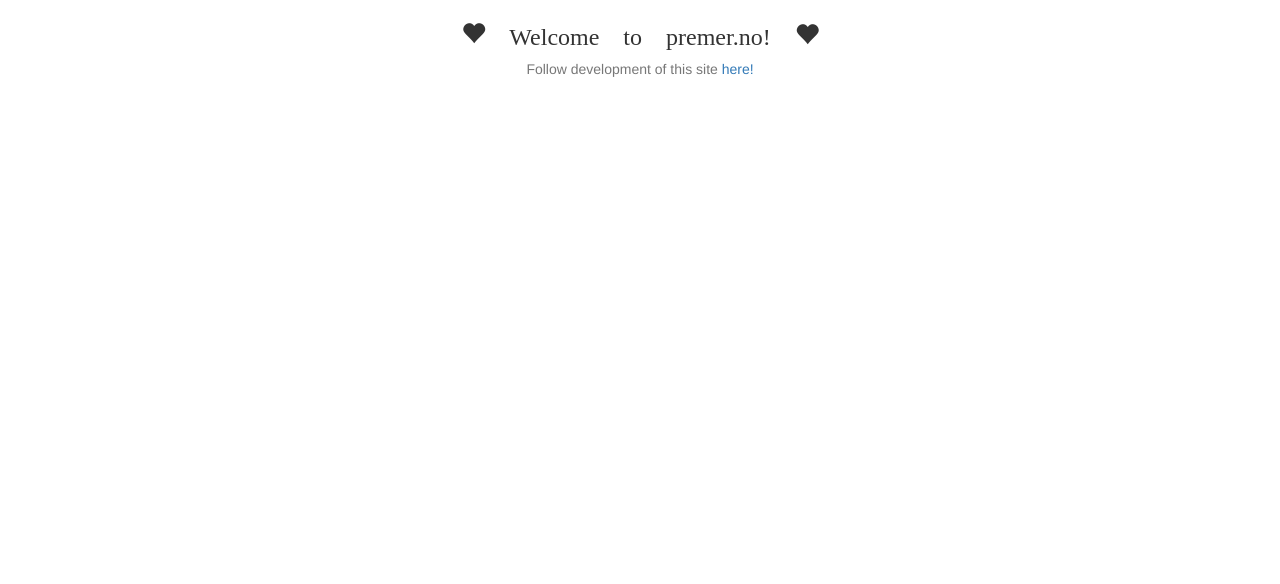
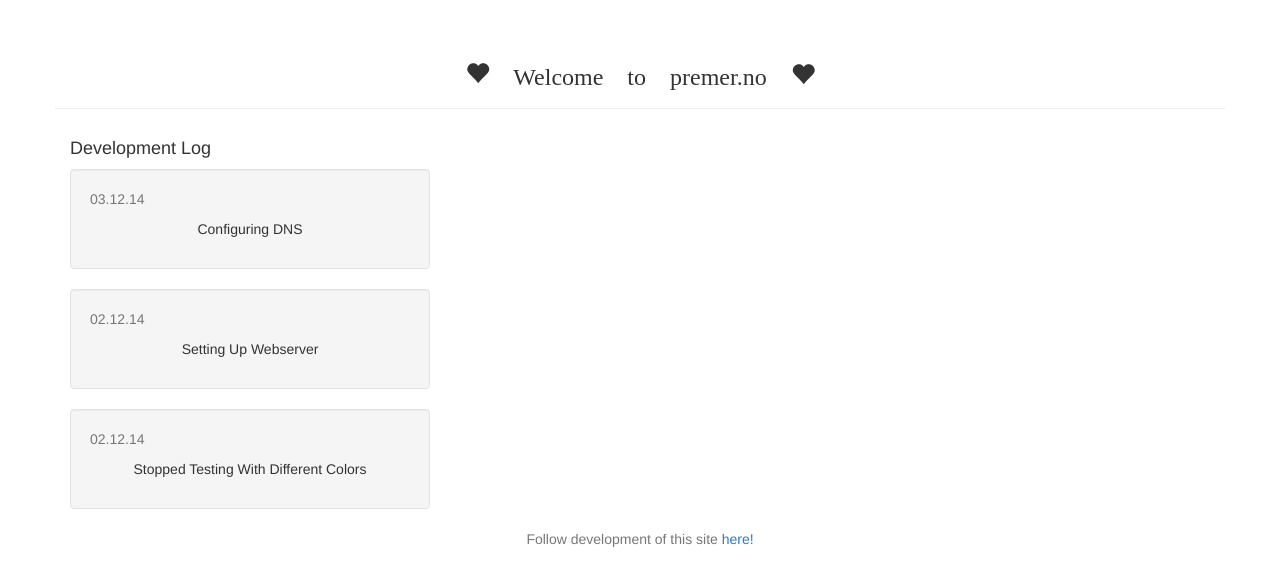
Before and after one commit to parlex/premer.no, a plain HTML site: page index.html in a window 1280 px wide. Drawn offline with Linux system fonts and the light colour scheme.

Commit message:
added some content to the site, such that people that are interested can keep up to date, and especially founder of lindquister Soloutions.

```diff
--- a/index.html
+++ b/index.html
@@ -11,13 +11,29 @@
 </head>
 <body>
 <div class="container">
-	<div class="row">
+	<div class="row page-header">
 		<h3 class="text-center">
 			<span class="glyphicon glyphicon-heart" aria-hidden="true"/>
-			Welcome to premer.no!
+			Welcome to premer.no
 			<span class="glyphicon glyphicon-heart" aria-hidden="true"/>
 		</h3>
 	</div>
+
+	<div class="row">
+		<div class="col-md-4">
+			<h4>Development Log</h4>
+			<div class="well well-md">
+				<p class="text-left text-muted">03.12.14</p><p class="text-center">Configuring DNS</p>
+			</div>
+			<div class="well well-md text-center">
+				<p class="text-left text-muted">02.12.14</p><p class="text-center">Setting Up Webserver</p>
+			</div>
+			<div class="well well-md text-center">
+				<p class="text-left text-muted">02.12.14</p><p class="text-center">Stopped Testing With Different Colors</p>
+			</div>
+		</div>
+	</div>
+
 	<div class="row">
 		<p class="text-muted text-center">
 			Follow development of this site
```
